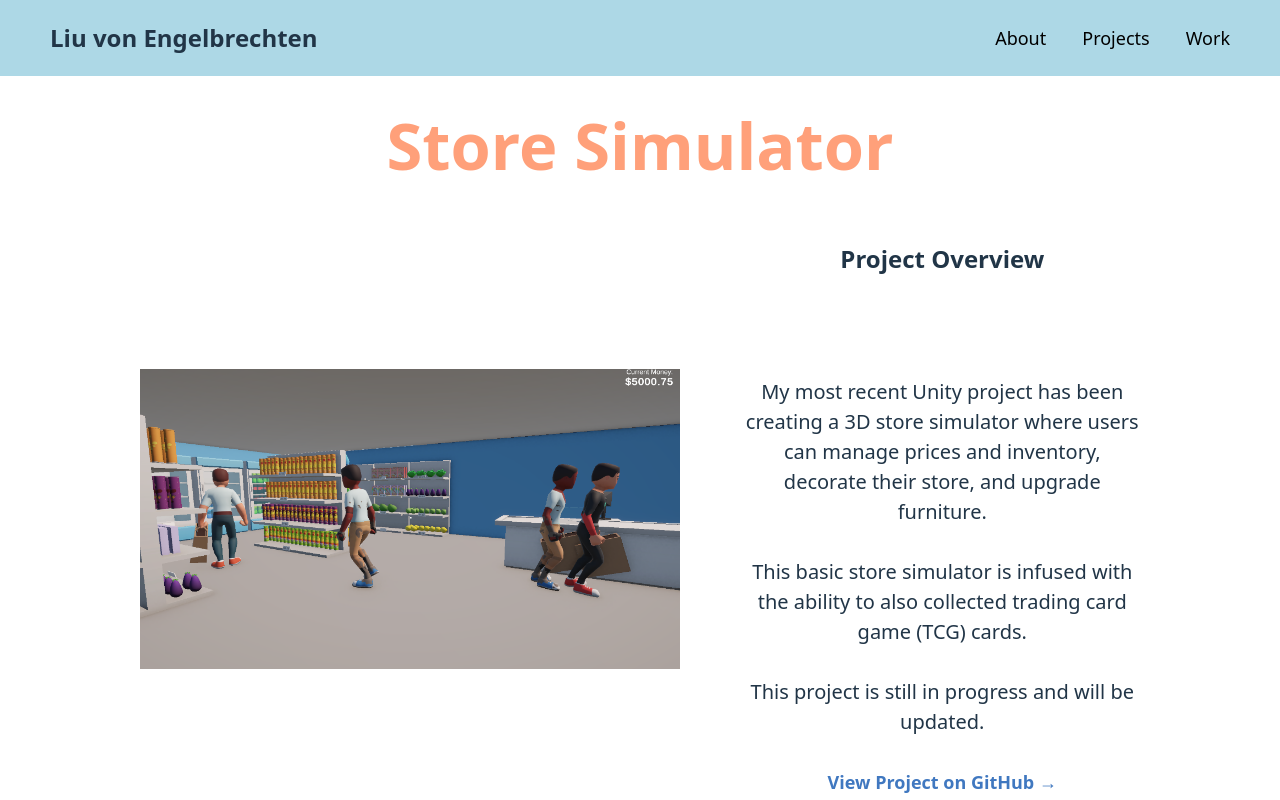
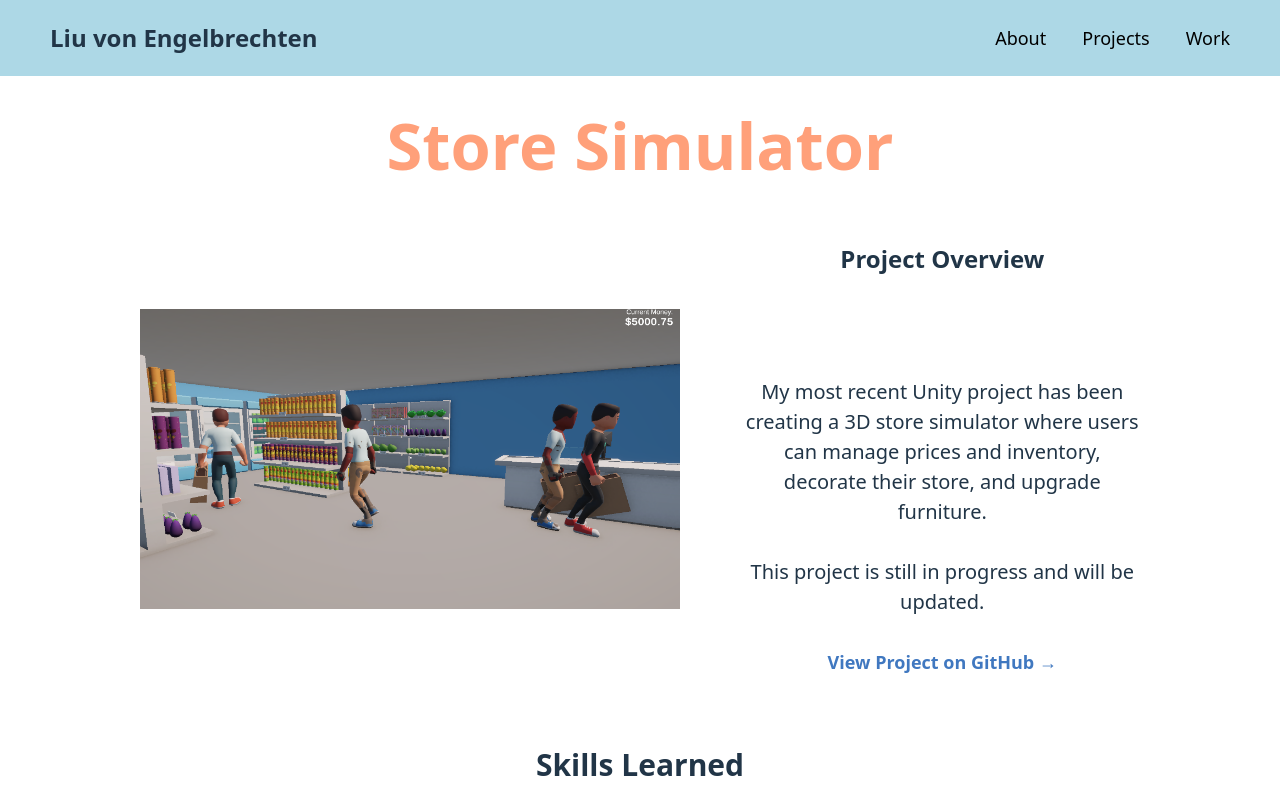
Before and after one commit to lvonengel/lvonengel.github.io, a React (Vite) app: page /projects/StoreSimulator in a window 1280 px wide. Shown: the top 800 px of the page. Built offline with nearby package versions, Linux system fonts and the light colour scheme; the HTML template or start-up script is replaced by a standard one.

Commit message:
added full video of card battle

```diff
--- a/src/projects/StoreSimulator.jsx
+++ b/src/projects/StoreSimulator.jsx
@@ -16,9 +16,6 @@ export default function StoreSimulator() {
                         <br/><br/>
                         My most recent Unity project has been creating a 3D store simulator where users
                         can manage prices and inventory, decorate their store, and upgrade furniture.
-                        <br/> <br/>
-                        This basic store simulator is infused with the ability to also collected trading
-                        card game (TCG) cards.
                         <br/> <br/>
                         This project is still in progress and will be updated.
                         <br/> <br/>
@@ -222,6 +219,11 @@ export default function StoreSimulator() {
                                 title: "Turn System Against Enemy Cards",
                                 desc: "Attacking enemy cards and them attacking back."
                             },
+                            {
+                                src: "/img/imgStoreSimulator/PlayingAgainstDifferentAI.mp4",
+                                title: "Full Game Against Multiple Types of AI",
+                                desc: "Menu screens with unique AI that have different strategies"
+                            },
                             ].map((video, idx) => (
                             <div className="schematic-card" key={idx}>
                                 <h3>{video.title}</h3>
```
Also changed, not shown: 1 other file (tests, documents, lock files or other folders).
